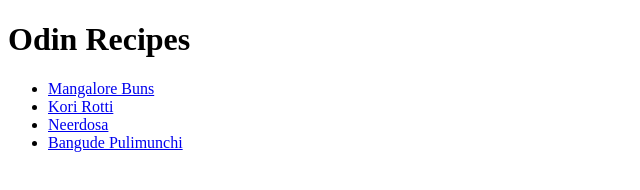
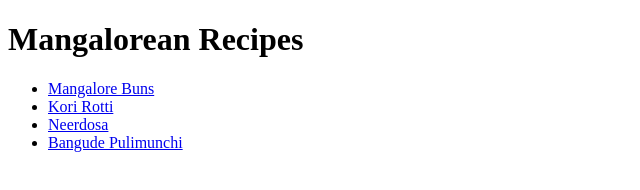
Before and after one commit to likhith4/odin-recipes, a plain HTML site: page index.html in a window 1280 px wide. Shown: the whole page, without its empty margins (0-640 px from the left). Drawn offline with Linux system fonts and the light colour scheme.

Commit message:
Changed the heading

```diff
--- a/index.html
+++ b/index.html
@@ -7,7 +7,7 @@
     <title>Document</title>
 </head>
 <body>
-    <h1>Odin Recipes</h1>
+    <h1>Mangalorean Recipes</h1>
     <ul>
     <li><a href="recipes/buns.html">Mangalore Buns</a></li>
     <li><a href="recipes/kori-rotti.html">Kori Rotti</a></li>
```
